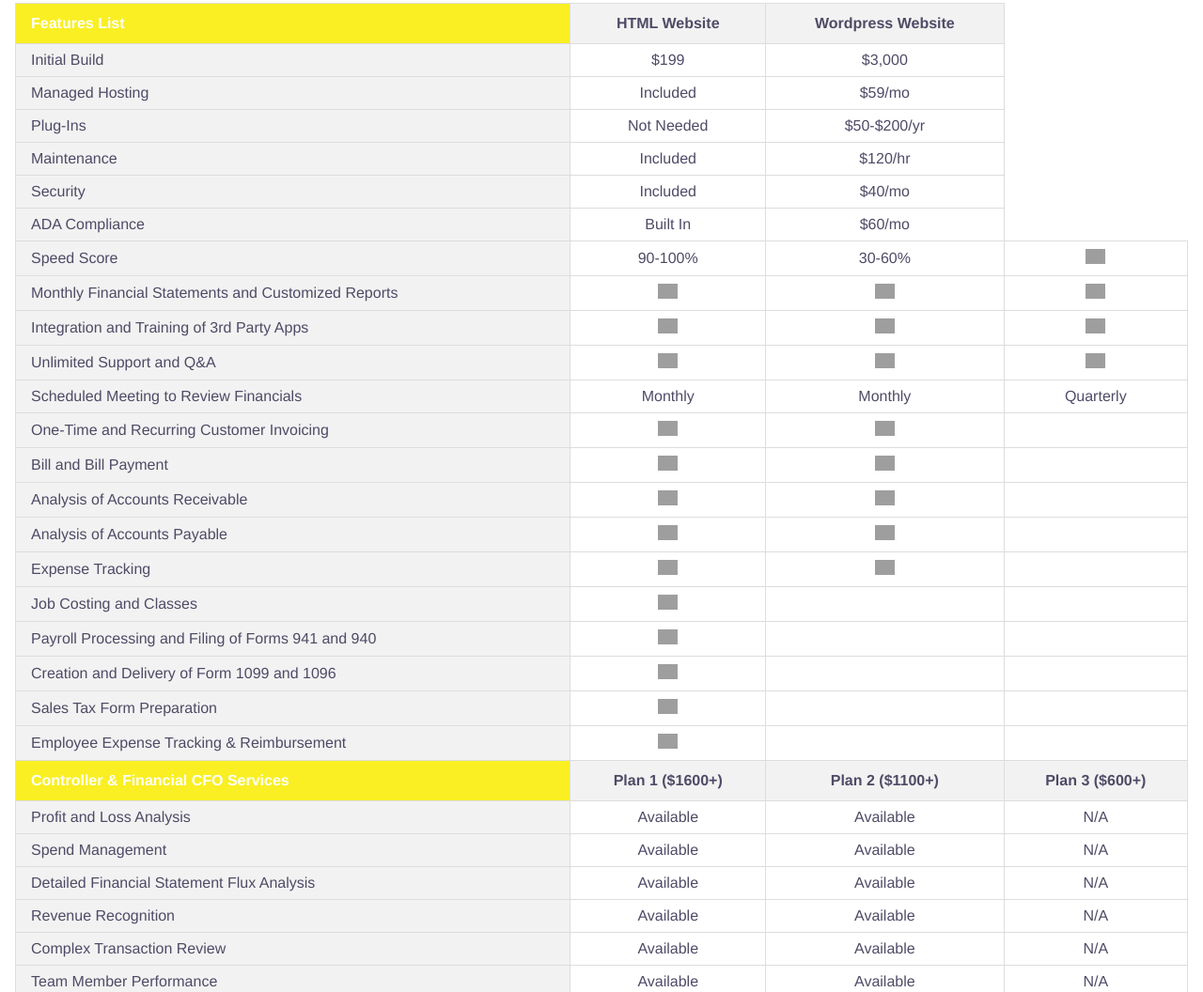
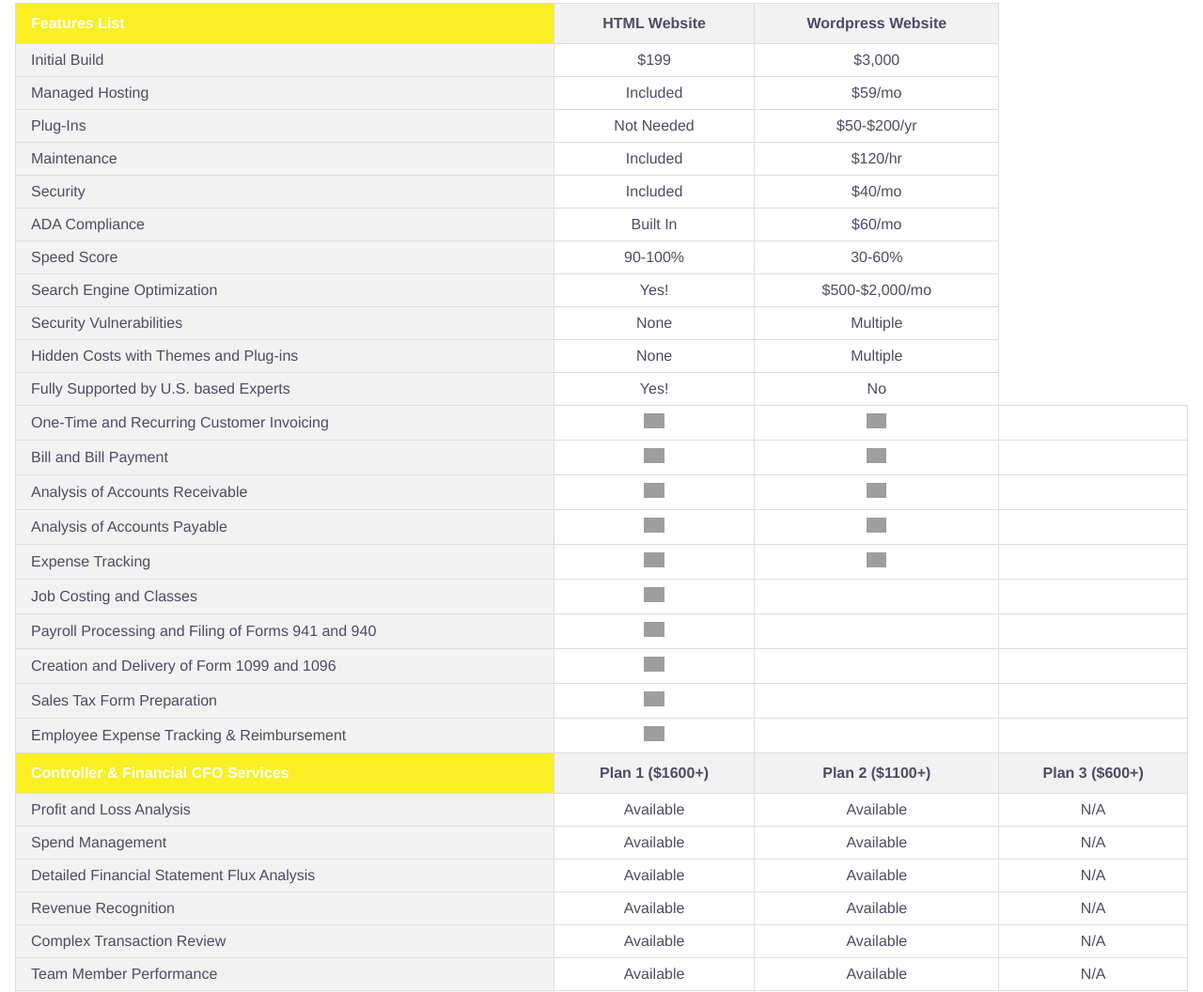
Before and after one commit to SaltSong-LLC/saltsong-advanced, an Eleventy site: page src/content/pages/html-v-wordpress.html in a window 1280 px wide. Shown: the part 841-1897 px from the top of the page at 94% size. Built offline with nearby package versions, Linux system fonts and the light colour scheme; Eleventy itself is replaced by a stand-in of ours; files that its build step writes are made by us from their sources; grey boxes are pictures that could not be loaded.

Commit message:
Update html-v-wordpress.html

```diff
--- a/src/content/pages/html-v-wordpress.html
+++ b/src/content/pages/html-v-wordpress.html
@@ -108,31 +108,28 @@ eleventyNavigation:
                     <td class="cs-td">Speed Score</td>
                     <td class="cs-td">90-100%</td>
                     <td class="cs-td">30-60%</td>
-                    <td class="cs-td"><img class="cs-icon" src="https://csimg.nyc3.cdn.digitaloceanspaces.com/Images/Icons/check5.svg" alt="icon" width="16" height="16" loading="lazy" decoding="async" aria-hidden="true"></td>
                 </tr>
                 <tr class="cs-tr">
-                    <td class="cs-td">Monthly Financial Statements and Customized Reports</td>
-                    <td class="cs-td"><img class="cs-icon" src="https://csimg.nyc3.cdn.digitaloceanspaces.com/Images/Icons/check5.svg" alt="icon" width="16" height="16" loading="lazy" decoding="async" aria-hidden="true"></td>
-                    <td class="cs-td"><img class="cs-icon" src="https://csimg.nyc3.cdn.digitaloceanspaces.com/Images/Icons/check5.svg" alt="icon" width="16" height="16" loading="lazy" decoding="async" aria-hidden="true"></td>
-                    <td class="cs-td"><img class="cs-icon" src="https://csimg.nyc3.cdn.digitaloceanspaces.com/Images/Icons/check5.svg" alt="icon" width="16" height="16" loading="lazy" decoding="async" aria-hidden="true"></td>
+                    <td class="cs-td">Search Engine Optimization</td>
+                    <td class="cs-td">Yes!</td>
+                    <td class="cs-td">$500-$2,000/mo</td>
                 </tr>
                 <tr class="cs-tr">
-                    <td class="cs-td">Integration and Training of 3rd Party Apps</td>
-                    <td class="cs-td"><img class="cs-icon" src="https://csimg.nyc3.cdn.digitaloceanspaces.com/Images/Icons/check5.svg" alt="icon" width="16" height="16" loading="lazy" decoding="async" aria-hidden="true"></td>
-                    <td class="cs-td"><img class="cs-icon" src="https://csimg.nyc3.cdn.digitaloceanspaces.com/Images/Icons/check5.svg" alt="icon" width="16" height="16" loading="lazy" decoding="async" aria-hidden="true"></td>
-                    <td class="cs-td"><img class="cs-icon" src="https://csimg.nyc3.cdn.digitaloceanspaces.com/Images/Icons/check5.svg" alt="icon" width="16" height="16" loading="lazy" decoding="async" aria-hidden="true"></td>
+                    <td class="cs-td">Security Vulnerabilities</td>
+                    <td class="cs-td">None</td>
+                    <td class="cs-td">Multiple</td>
+
                 </tr>
                 <tr class="cs-tr">
-                    <td class="cs-td">Unlimited Support and Q&A</td>
-                    <td class="cs-td"><img class="cs-icon" src="https://csimg.nyc3.cdn.digitaloceanspaces.com/Images/Icons/check5.svg" alt="icon" width="16" height="16" loading="lazy" decoding="async" aria-hidden="true"></td>
-                    <td class="cs-td"><img class="cs-icon" src="https://csimg.nyc3.cdn.digitaloceanspaces.com/Images/Icons/check5.svg" alt="icon" width="16" height="16" loading="lazy" decoding="async" aria-hidden="true"></td>
-                    <td class="cs-td"><img class="cs-icon" src="https://csimg.nyc3.cdn.digitaloceanspaces.com/Images/Icons/check5.svg" alt="icon" width="16" height="16" loading="lazy" decoding="async" aria-hidden="true"></td>
+                    <td class="cs-td">Hidden Costs with Themes and Plug-ins</td>
+                    <td class="cs-td">None</td>
+                    <td class="cs-td">Multiple</td>
+
                 </tr>
                 <tr class="cs-tr">
-                    <td class="cs-td">Scheduled Meeting to Review Financials</td>
-                    <td class="cs-td">Monthly</td>
-                    <td class="cs-td">Monthly</td>
-                    <td class="cs-td">Quarterly</td>
+                    <td class="cs-td">Fully Supported by U.S. based Experts</td>
+                    <td class="cs-td">Yes!</td>
+                    <td class="cs-td">No</td>
                 </tr>
                 <tr class="cs-tr">
                     <td class="cs-td">One-Time and Recurring Customer Invoicing</td>
```
